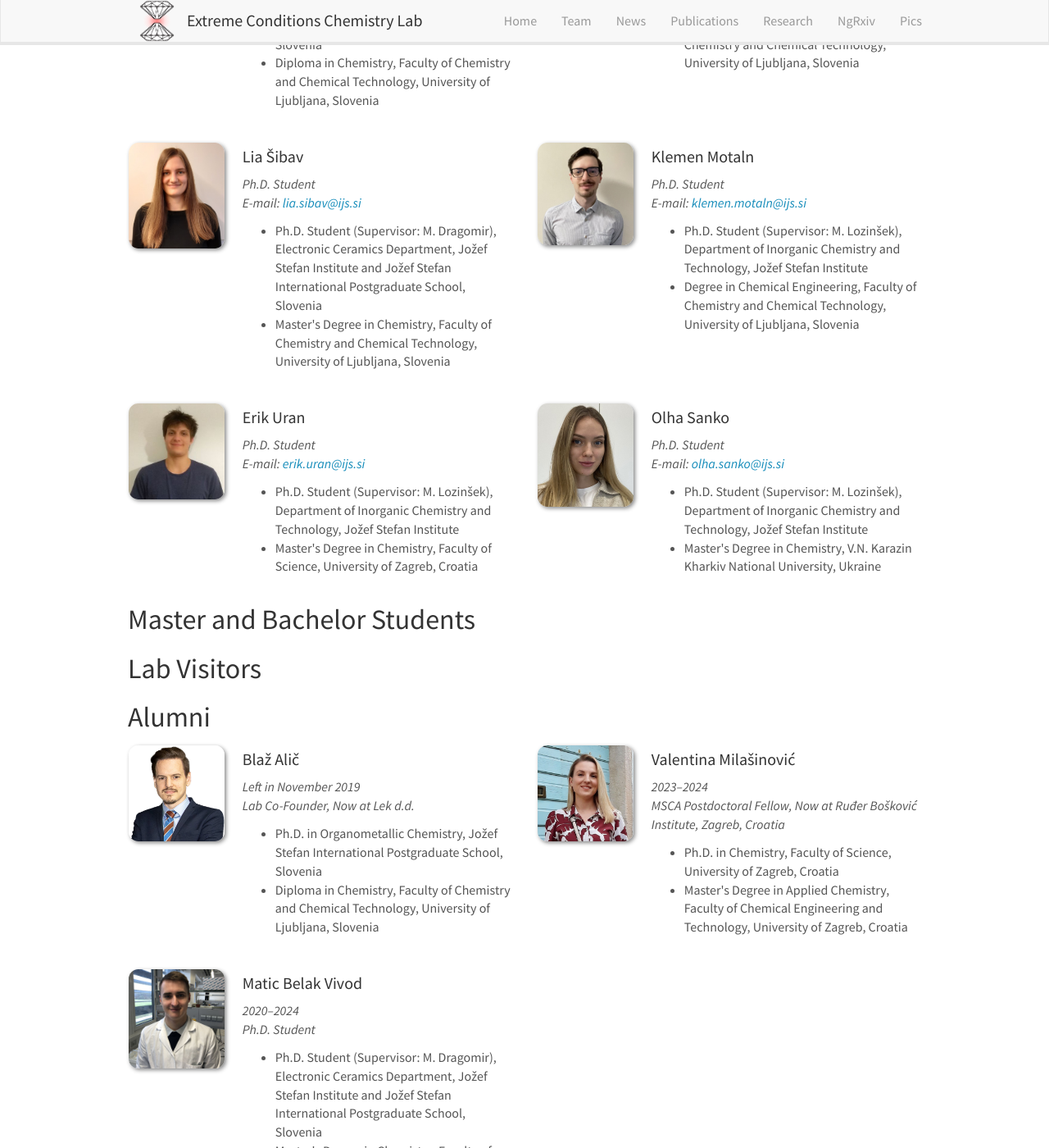
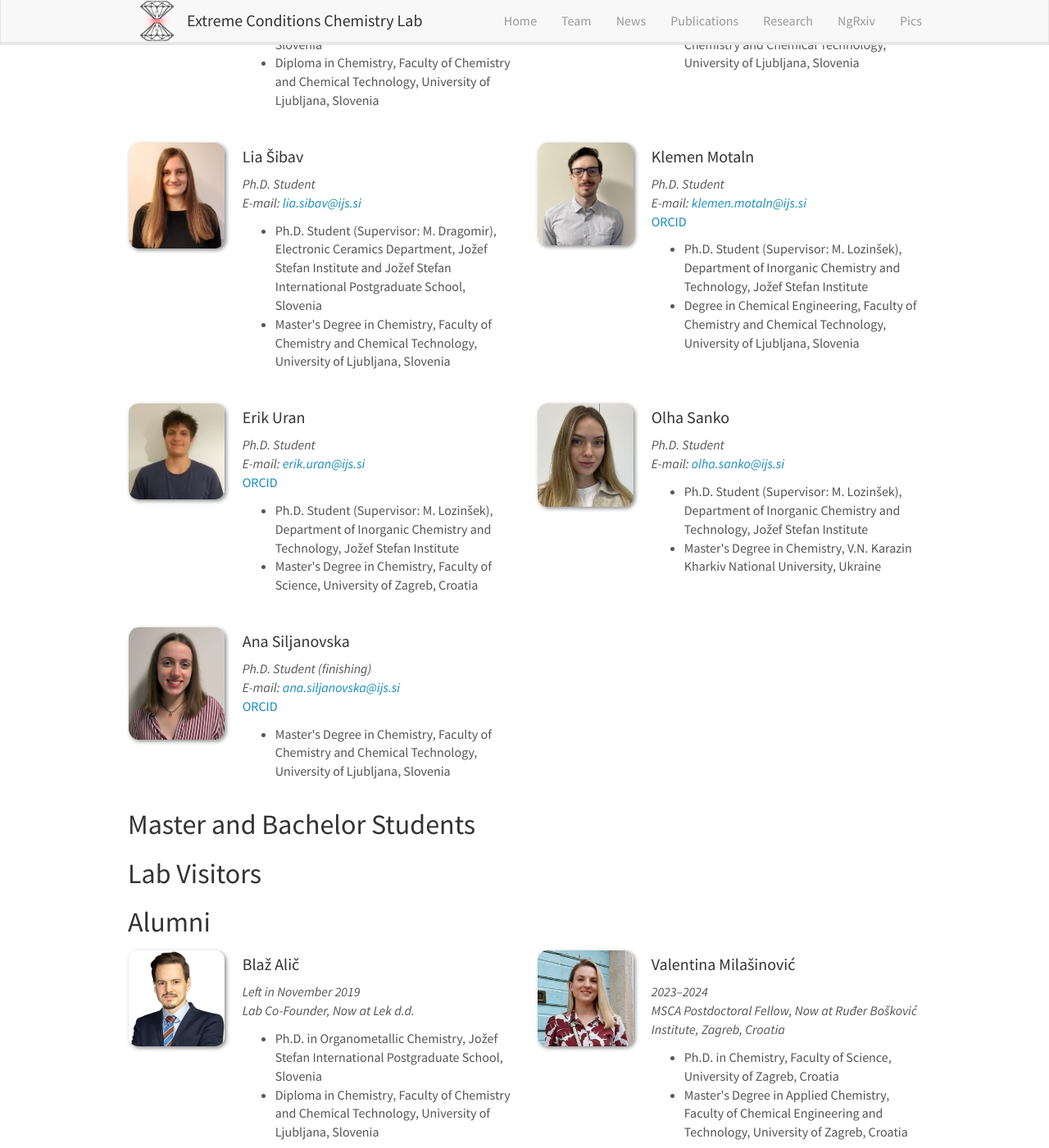
Before and after one commit to eccl-jsi/eccl-jsi.github.io, a Jekyll site: the page built from _pages/team.md, in a window 1280 px wide and 1400 px high, scrolled down 766 px. Shown: the whole window at 82% size. Built offline with Jekyll 4.4.1, drawn with Linux system fonts in a browser that asks for light colours; nearby versions of some CDN libraries.

Commit message:
Update team_members.yml

```diff
--- a/_data/team_members.yml
+++ b/_data/team_members.yml
@@ -51,7 +51,7 @@
   photo: Klemen.jpg
   info: Ph.D. Student
   email: klemen.motaln@ijs.si
-  ID:
+  ID: <a href='https://orcid.org/0000-0003-0051-8611'>ORCID</a>
   number_educ: 2
   education1: Ph.D. Student (Supervisor&#58; M. Lozinšek), Department of Inorganic Chemistry and Technology, Jožef Stefan Institute
   education2: Degree in Chemical Engineering, Faculty of Chemistry and Chemical Technology, University of Ljubljana, Slovenia
@@ -60,7 +60,7 @@
   photo: Erik.jpg
   info: Ph.D. Student
   email: erik.uran@ijs.si
-  ID:
+  ID: <a href='https://orcid.org/0000-0002-5450-4090'>ORCID</a>
   number_educ: 2
   education1: Ph.D. Student (Supervisor&#58; M. Lozinšek), Department of Inorganic Chemistry and Technology, Jožef Stefan Institute
   education2: Master's Degree in Chemistry, Faculty of Science, University of Zagreb, Croatia
@@ -73,3 +73,11 @@
   number_educ: 2
   education1: Ph.D. Student (Supervisor&#58; M. Lozinšek), Department of Inorganic Chemistry and Technology, Jožef Stefan Institute
   education2: Master's Degree in Chemistry, V.N. Karazin Kharkiv National University, Ukraine
+
+- name: Ana Siljanovska
+  photo: Ana.jpg
+  info: Ph.D. Student (finishing)
+  email: ana.siljanovska@ijs.si
+  ID: <a href='https://orcid.org/0000-0003-3428-2141'>ORCID</a>
+  number_educ: 1
+  education1: Master's Degree in Chemistry, Faculty of Chemistry and Chemical Technology, University of Ljubljana, Slovenia
```
